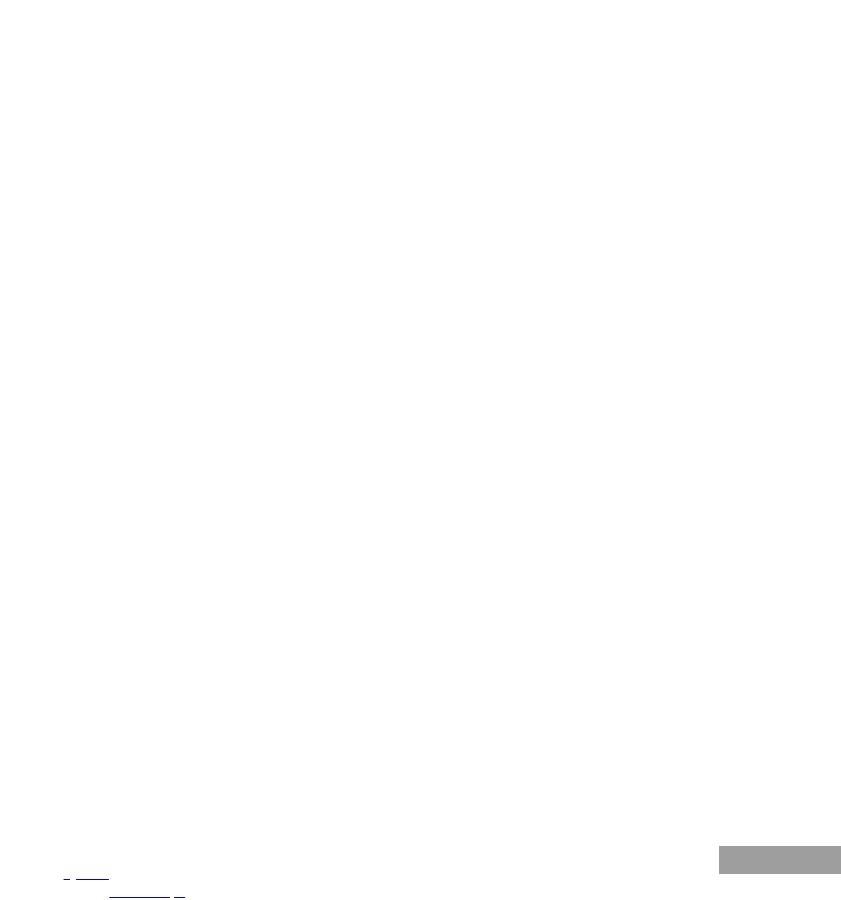
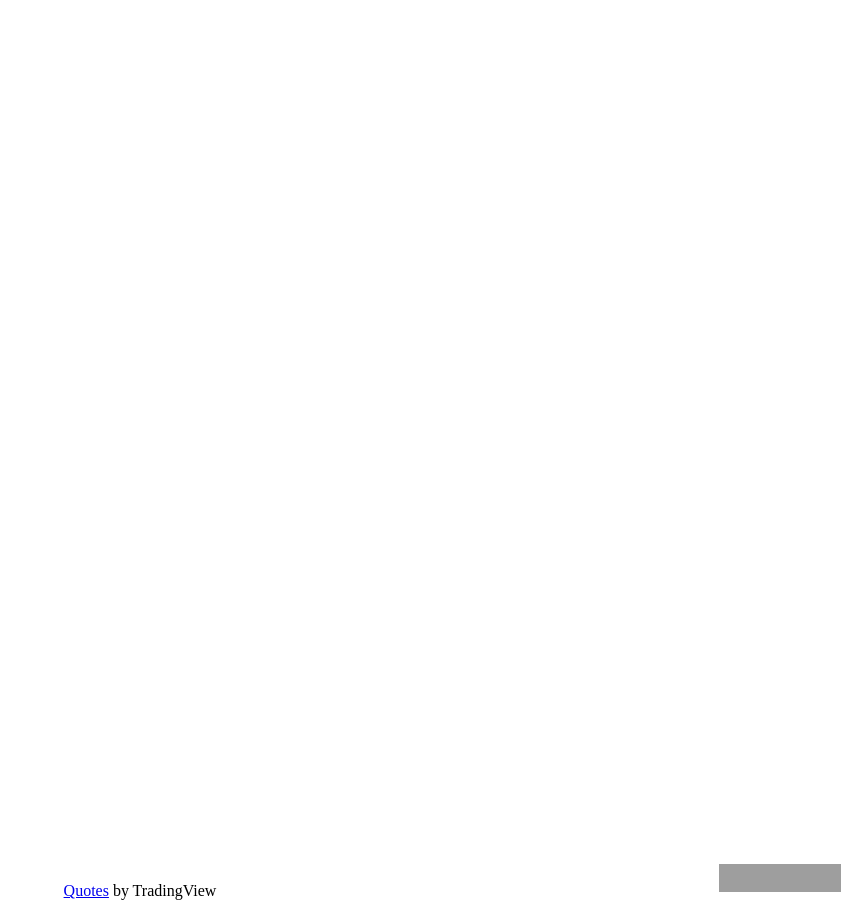
Before and after one commit to vdinvestimentos/viverdeinvestimentos, a Jekyll site: the page built from view.md, in a window 1280 px wide. Shown: the whole page, without its empty margins (439-1280 px from the left). Built offline with Jekyll 4.4.1, drawn with Linux system fonts in a browser that asks for light colours; a script that is not in the unit is left out; part of the change alters nothing that is shown; grey boxes are pictures that could not be loaded.

Commit message:
Update view.md

```diff
--- a/view.md
+++ b/view.md
@@ -56,65 +56,9 @@ title: About
   </script>
 </div>
 <!-- TradingView Widget END -->
-<!-- TradingView Widget END -->
-<!-- TradingView Widget BEGIN -->
-<div class="tradingview-widget-container">
-  <div class="tradingview-widget-container__widget"></div>
-  <div class="tradingview-widget-copyright"><a href="https://www.tradingview.com" rel="noopener" target="_blank"><span class="blue-text">Ticker Tape</span></a> by TradingView</div>
-  <script type="text/javascript" src="https://s3.tradingview.com/external-embedding/embed-widget-ticker-tape.js" async>
-  {
-  "symbols": [
-    {
-      "proName": "FOREXCOM:SPXUSD",
-      "title": "S&P 500"
-    },
-    {
-      "proName": "FOREXCOM:NSXUSD",
-      "title": "Nasdaq 100"
-    },
-    {
-      "description": "Russell 2000",
-      "proName": "FOREXCOM:US2000"
-    },
-    {
-      "description": "EUR/USD",
-      "proName": "FX:EURUSD"
-    },
-    {
-      "description": "BTC/USD",
-      "proName": "BITSTAMP:BTCUSD"
-    },
-    {
-      "description": "ETH/USD",
-      "proName": "BITSTAMP:ETHUSD"
-    },
-    {
-      "description": "BTC.D",
-      "proName": "CRYPTOCAP:BTC.D"
-    },
-    {
-      "description": "Gold",
-      "proName": "TVC:GOLD"
-    },
-    {
-      "description": "Oil",
-      "proName": "TVC:USOIL"
-    }
-  ],
-  "showSymbolLogo": true,
-  "colorTheme": "dark",
-  "isTransparent": true,
-  "displayMode": "adaptive",
-  "locale": "en"
-}
-  </script>
-</div>
-<!-- TradingView Widget END -->
 </div>
 <style>header {display: none;}
-.tradingview-widget-copyright{color:transparent !important;}
-.blue-text{color:transparent !important;}
-.tradingview-widget-copyright .blue-text{color:transparent !important;}
+
 
 .footer {
   position: fixed;
```
